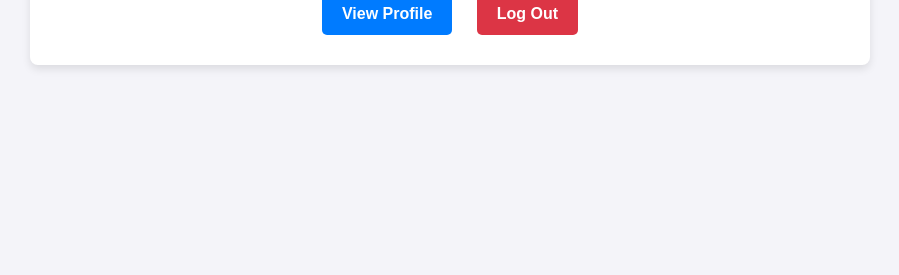
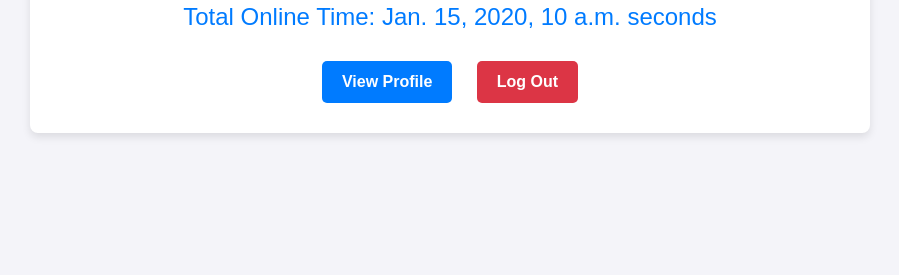
Before and after one commit to DarkCodeSpeed/account, a Django app: template templates/home.html in a window 1280 px wide. Shown: the part 525-800 px from the top of the page, without its empty margins (190-1089 px from the left). Run offline with Django 5.2, Linux system fonts and the light colour scheme; the template is opened without the code that fills it: most values are stand-ins (such as "Sample title", 1, 10 or a date in 2020); grey boxes marked "Sample" are stand-in pictures; data that the repository does not hold is empty.

Commit message:
realtime total online on home page..

```diff
--- a/templates/home.html
+++ b/templates/home.html
@@ -98,6 +98,13 @@
             from { transform: translateY(-50px); opacity: 0; }
             to { transform: translateY(0); opacity: 1; }
         }
+
+        /* Styling for online time display */
+        .online-time {
+            font-size: 1.5em;
+            color: #007BFF;
+            margin-top: 20px;
+        }
     </style>
 </head>
 <body>
@@ -106,13 +113,34 @@
         <p>We’re glad to have you here. Enjoy exploring our content and features.</p>
 
         <div class="image-container">
-          <img class="image-thumbail" src="/media/{{Photo.image}}"  width="250px">
+            <img class="image-thumbail" src="{% static 'path/to/default/image.jpg' %}" alt="Default Image" width="250px">
         </div>
+
+        <!-- Online time display -->
+        <p class="online-time">Total Online Time: <span id="online-time">{{ online_time }}</span> seconds</p>
 
         <div class="btn-container">
             <a href="{% url 'profile' %}" class="btn">View Profile</a>
             <a href="{% url 'logout' %}" class="btn logout">Log Out</a>
         </div>
     </div>
+
+    <script>
+        function updateOnlineTime() {
+            fetch("{% url 'update_online_time' %}", { method: 'GET' })
+                .then(response => response.json())
+                .then(data => {
+                    if (data.status === 'success') {
+                        document.getElementById('online-time').textContent = data.online_time;
+                    }
+                });
+        }
+
+        // Update online time every 1 second (1000 milliseconds)
+        setInterval(updateOnlineTime, 1000);
+
+        // Initial update
+        updateOnlineTime();
+    </script>
 </body>
 </html>
```
Also changed, not shown: accounts/templates/accounts/profile.html (+0 -17 lines).
